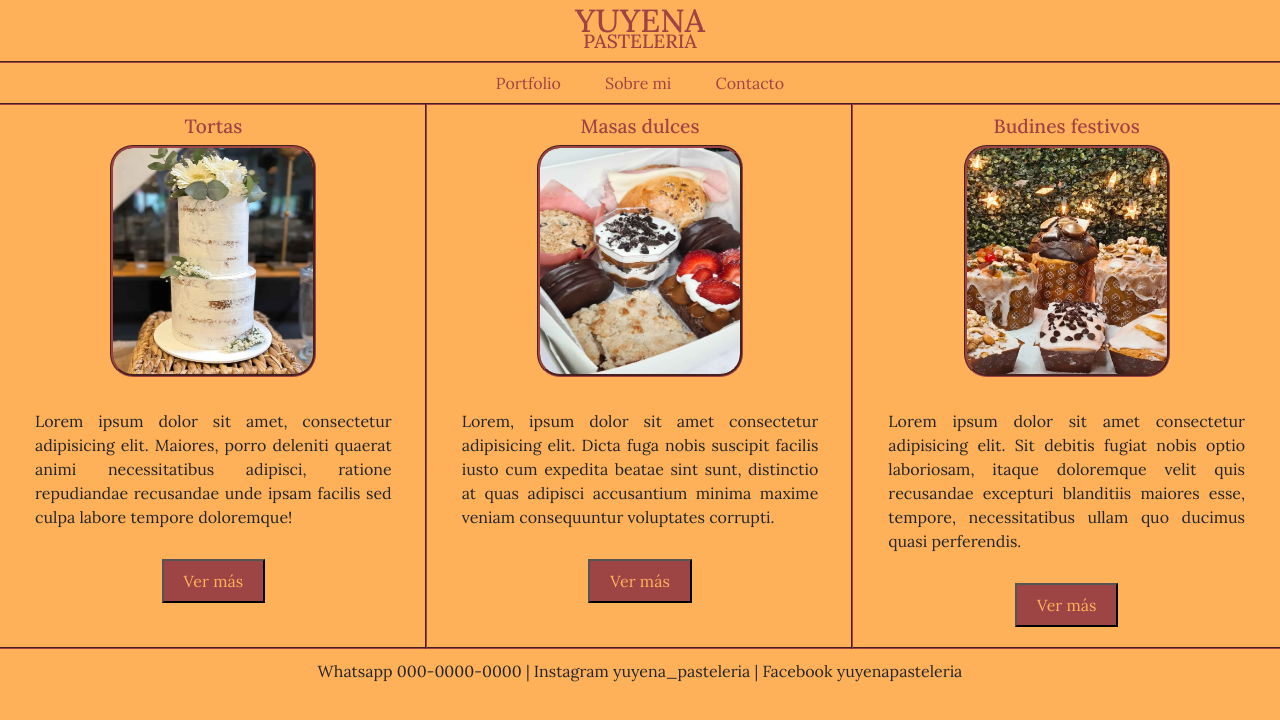
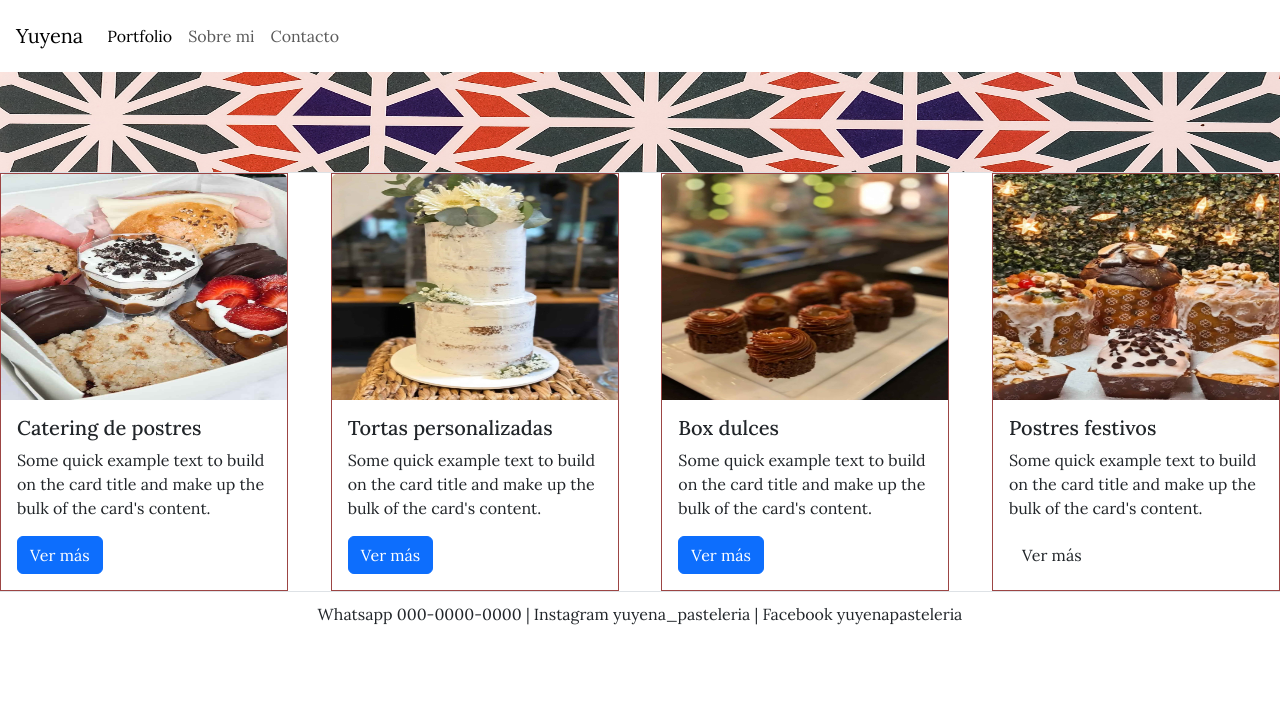
Before and after one commit to IgnacioBayugar/3ra-entrega-yuyena, a plain HTML site: page index.html in a window 1280 px wide. Drawn offline with nearby package versions, Linux system fonts and the light colour scheme; a web font is replaced by a local one.

Commit message:
alpha v1

```diff
--- a/css/styles.css
+++ b/css/styles.css
@@ -3,122 +3,34 @@
     font-family: "Lora", serif;
     margin: 0;
     padding: 0;
-    overflow: hidden;
-    background-color: #ffb15a;
+    background-color: white;
 }
-/* Estilo de titulo */
-.h1v1{
-    color: #9c4544;
-    font-size: xx-large;
-    text-align: center;
-    margin: 2px;
-    margin-bottom: -10px;
+/*Navbar*/
+.container-fluid{
+    --bs-gutter-x: 0;
 }
-.h2v1{
-    color: #9c4544;
-    font-size: larger;
-    text-align: center;
-    margin-top: -10px;
+/*Banner*/
+.ib-bannerimg{
+    width: 100%;
+    height: 100px;
 }
-/* Titulos secundarios y terciarios */
-h2{
-    color: #9c4544;
-    font-size: larger;
-    text-align: center;
-    margin-top: 5px;
-    margin-bottom: 10px;
+/*Galeria*/
+
+/* Estilo cards*/
+.ib-card{
+    width: 18rem;
+    --bs-card-border-color: #9c4544;
+    --bs-card-border-radius: 0px;
+}
+/* Barra de navegacion */
+
+/*Imagenes representativas - Portfolio*/
+img{
+    width: 200px;
+    height: 226px;
+    outline-color: #9c4544;
 }
 
-h3{
-    color: #9c4544;
-    font-size: larger;
-    text-align: center;
-    margin: 10px;
-}
-/* Barra de navegacion */
-.navbar{
-    justify-content: center;
-    padding: 0;
-    outline-style: groove;
-    outline-color: #9c4544;
-    outline-width: 2px;
-}
-.navbar ul{
-    list-style-type: none;
-    background-color: #ffb15a;
-    padding: 0;
-    margin: 0;
-    text-align: center;
-}
-.navbar li{
-    display: inline-flex;
-}
-.navbar a{
-    color: #9c4544;
-    text-decoration: none;
-    padding: 8px 20px;
-    display: block;
-}
-.navbar a:hover{
-    background-color: #9c4544;
-    color: #ffb15a;
-}
-/*Imagenes representativas - Portfolio*/
-img{
-    display: block;
-    width: 200px;
-    height: 226px;
-    margin: 0 auto;
-    margin-top: 10px;
-    border-radius: 20px;
-    outline-style: groove;
-    outline-color: #9c4544;
-}
-/* Parrafos descriptivos - Portfolio */
-.portfoliosection{
-    display: flex;
-    justify-content: space-between;
-}
-.portfolioitems{
-    width: 454px;
-    height: auto;
-    outline-style: groove;
-    outline-color: #9c4544;
-    outline-width: 2px;
-    margin-top: 2px;
-    margin-bottom: 2px;
-}
-.portfoliotext{
-    margin: 35px;
-    text-align: justify;
-    margin-bottom: 30px;
-}
-/* Parrafos descriptivos - Sobre mi/Contacto */
-.commondivs{
-    display: inline-flexbox;
-    outline-style: groove;
-    outline-color: #9c4544;
-    outline-width: 2px;
-    margin-top: 2px;
-    margin-bottom: 2px;
-}
-.commontext{
-    margin: 100px;
-    text-align: justify;
-    margin-bottom: 30px;
-}
-/* Boton "conocer mas" */
-button{
-    color: #ffb15a;
-    text-decoration: none;
-    background-color: #9c4544;
-    display: block;
-    margin: 0 auto;
-    padding: 8px 20px;
-    margin-bottom: 20px;
-    outline-style: none;
-}
-/* Pie de página */
 .socialmedia{
     margin-top: 10px;
     text-align: center;
--- a/index.html
+++ b/index.html
@@ -13,46 +13,72 @@
     <link rel="stylesheet" href="./css/styles.css">
     <title>Inicio - Yuyena</title>
 </head>
-<body>
+<body class="body">
+    <div class="container-fluid">
         <header>
             <section>
-            <!--Titulo/Logo-->
-         <h1 class="h1v1">YUYENA</h1>
-         <h2 class="h2v1">PASTELERIA</h2>
-            <!--Menu de navegacion-->
-            <nav class="navbar">
-                <ul>
-                 <li><a href="./index.html">Portfolio</a></li>
-                 <li><a href="./html/sobremi.html">Sobre mi</a></li>
-                 <li><a href="./html/contacto.html">Contacto</a></li>
+                <article>
+                    <nav class="navbar navbar-expand-lg p-2 m-2">
+                        <div class="container-fluid">
+                        <a class="navbar-brand" href="./index.html">Yuyena</a>
+                        <button class="navbar-toggler" type="button" data-bs-toggle="collapse" data-bs-target="#navbarSupportedContent" aria-controls="navbarSupportedContent" aria-expanded="false" aria-label="Toggle navigation">
+                            <span class="navbar-toggler-icon"></span>
+                        </button>
+                        <div class="collapse navbar-collapse" id="navbarSupportedContent">
+                            <ul class="navbar-nav me-auto mb-2 mb-lg-0">
+                            <li class="nav-item">
+                                <a class="nav-link active" aria-current="page" href="index.html">Portfolio</a>
+                            </li>
+                            <li class="nav-item">
+                                <a class="nav-link" href="./html/sobremi.html">Sobre mi</a>
+                            </li>
+                            <li class="nav-item">
+                                <a class="nav-link" href="./html/contacto.html">Contacto</a>
+                            </li>
                             </ul>
+                        </div>
+                        </div>
                     </nav>
+                </article>
+                <article class="container-fluid">
+                    <img class="ib-bannerimg" src="./assets/bannerv2.jpg" alt="">
+                </article>
             </section>
         </header>
         <main>
-       <section class="portfoliosection">
-
-            <article class="portfolioitems">
-             <h3>Tortas</h3>
-                 <img src="./assets/torta1_portfolio.jpg" alt="torta">
-                 <p class="portfoliotext">Lorem ipsum dolor sit amet, consectetur adipisicing elit. Maiores, porro deleniti quaerat animi necessitatibus adipisci, ratione repudiandae recusandae unde ipsam facilis sed culpa labore tempore doloremque!</p>
-             <button>Ver más</button>
-           </article>
-
-           <article class="portfolioitems">
-             <h3>Masas dulces</h3>
-                 <img class="img2" src="./assets/masasdulces_portfolio.jpg" alt="dulces varios">
-                 <p class="portfoliotext">Lorem, ipsum dolor sit amet consectetur adipisicing elit. Dicta fuga nobis suscipit facilis iusto cum expedita beatae sint sunt, distinctio at quas adipisci accusantium minima maxime veniam consequuntur voluptates corrupti.</p>
-             <button>Ver más</button>
-           </article>
-
-           <article class="portfolioitems">
-             <h3>Budines festivos</h3>
-                 <img class="img3" src="./assets/budines_portfolio.jpg" alt="budines">
-                 <p class="portfoliotext">Lorem ipsum dolor sit amet consectetur adipisicing elit. Sit debitis fugiat nobis optio laboriosam, itaque doloremque velit quis recusandae excepturi blanditiis maiores esse, tempore, necessitatibus ullam quo ducimus quasi perferendis.</p>
-             <button>Ver más</button>
-           </article>
-
+            <section class="gallery d-flex justify-content-between border border-start-0 border-end-0">
+                <div class="card ib-card ">
+                    <img src="./assets/masasdulces_portfolio.jpg" class="card-img-top" alt="...">
+                    <div class="card-body">
+                      <h5 class="card-title">Catering de postres</h5>
+                      <p class="card-text">Some quick example text to build on the card title and make up the bulk of the card's content.</p>
+                      <a href="#" class="btn btn-primary">Ver más</a>
+                    </div>
+                </div>
+                <div class="card ib-card">
+                    <img src="./assets/torta1_portfolio.jpg" class="card-img-top" alt="...">
+                    <div class="card-body">
+                      <h5 class="card-title">Tortas personalizadas</h5>
+                      <p class="card-text">Some quick example text to build on the card title and make up the bulk of the card's content.</p>
+                      <a href="#" class="btn btn-primary">Ver más</a>
+                    </div>
+                </div>
+                <div class="card ib-card">
+                    <img src="./assets/muffins_portfolio.jpg" class="card-img-top" alt="...">
+                    <div class="card-body">
+                      <h5 class="card-title">Box dulces</h5>
+                      <p class="card-text">Some quick example text to build on the card title and make up the bulk of the card's content.</p>
+                      <a href="#" class="btn btn-primary">Ver más</a>
+                    </div>
+                </div>
+                <div class="card ib-card">
+                    <img src="./assets/budines_portfolio.jpg" class="card-img-top" alt="...">
+                    <div class="card-body">
+                      <h5 class="card-title">Postres festivos</h5>
+                      <p class="card-text">Some quick example text to build on the card title and make up the bulk of the card's content.</p>
+                      <a href="#" class="btn">Ver más</a>
+                    </div>
+                </div>
             </section>
         </main>
         <footer>
@@ -60,6 +86,7 @@
                 <p class="socialmedia">Whatsapp 000-0000-0000 | Instagram yuyena_pasteleria | Facebook yuyenapasteleria</p>
             </div>
         </footer>
+    </div>
     <!--SCRIPT BS-->
     <script src="https://cdn.jsdelivr.net/npm/bootstrap@5.3.3/dist/js/bootstrap.bundle.min.js" integrity="sha384-YvpcrYf0tY3lHB60NNkmXc5s9fDVZLESaAA55NDzOxhy9GkcIdslK1eN7N6jIeHz" crossorigin="anonymous"></script>
     <script src="https://cdn.jsdelivr.net/npm/@popperjs/core@2.11.8/dist/umd/popper.min.js" integrity="sha384-I7E8VVD/ismYTF4hNIPjVp/Zjvgyol6VFvRkX/vR+Vc4jQkC+hVqc2pM8ODewa9r" crossorigin="anonymous"></script>
```
Also changed, not shown: html/contacto.html (+21 -11 lines), html/sobremi.html (+21 -11 lines), assets/bannerv2.jpg (added), 1 other file. Lines whose indentation alone changed are shown as unchanged.
